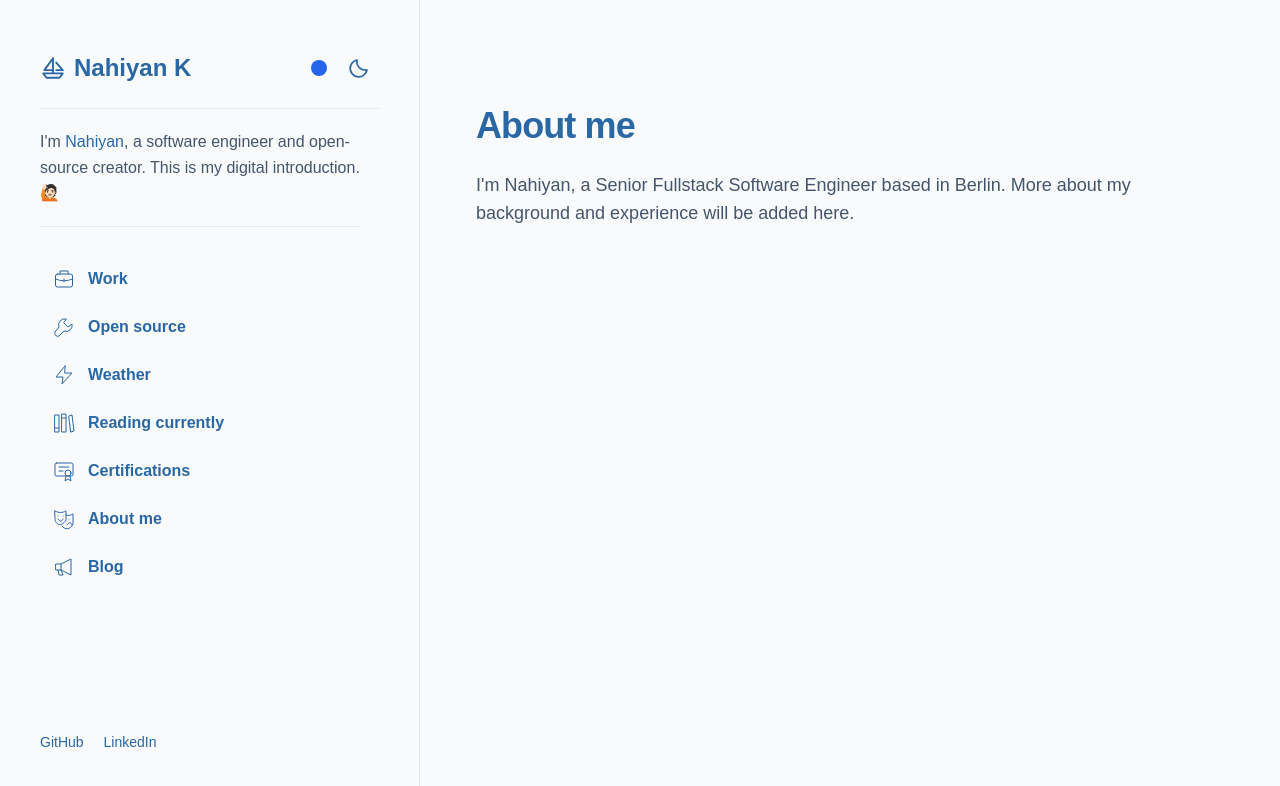
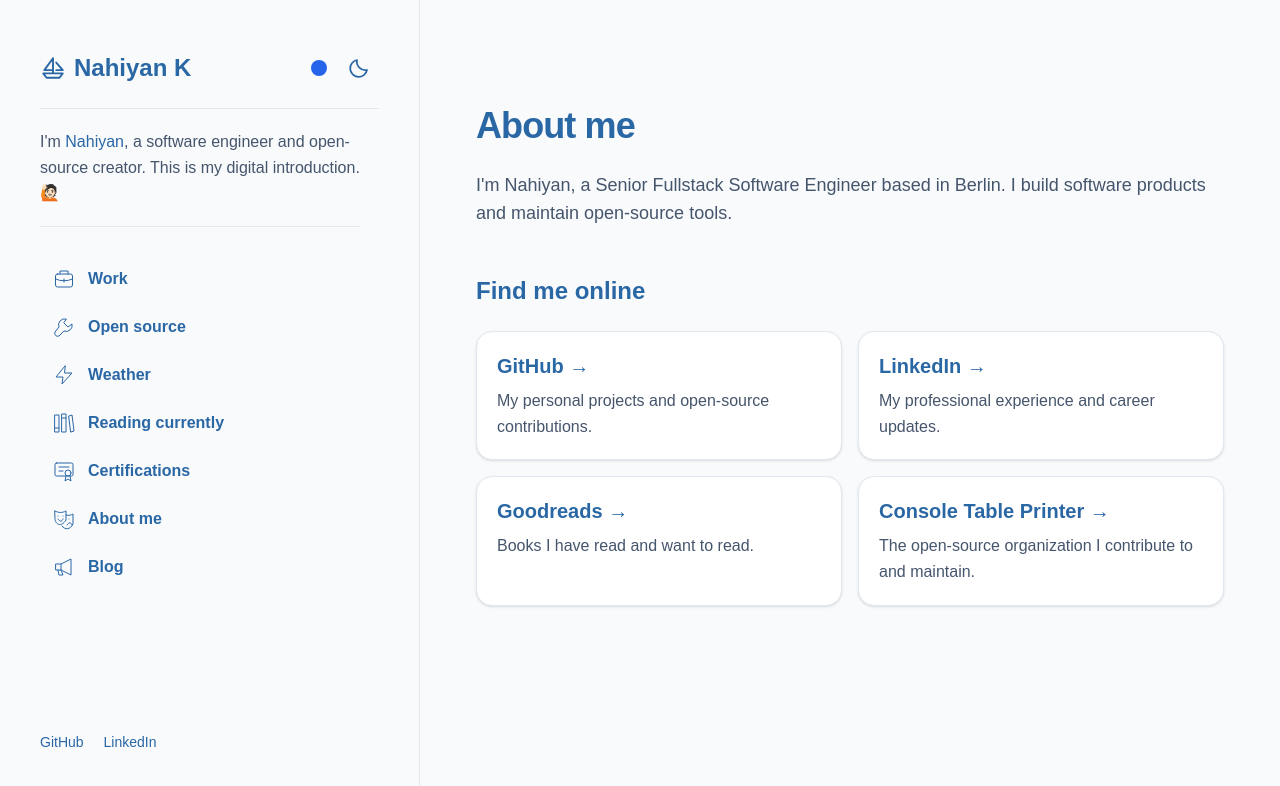
Before and after one commit to ayonious/oyon-portfolio, a Next.js app: page /about in a window 1280 px wide. Shown: the top 786 px of the page. Built offline with nearby package versions, Linux system fonts and the light colour scheme.

Commit message:
feat: add profile links to about page

```diff
--- a/app/about/page.tsx
+++ b/app/about/page.tsx
@@ -1,13 +1,56 @@
 export default function AboutPage() {
+  const profiles = [
+    {
+      name: "GitHub",
+      description: "My personal projects and open-source contributions.",
+      url: "https://github.com/ayonious",
+    },
+    {
+      name: "LinkedIn",
+      description: "My professional experience and career updates.",
+      url: "https://www.linkedin.com/in/nahiyan-k-0782743a",
+    },
+    {
+      name: "Goodreads",
+      description: "Books I have read and want to read.",
+      url: "https://www.goodreads.com/user/show/95339067-nahiyan-k",
+    },
+    {
+      name: "Console Table Printer",
+      description: "The open-source organization I contribute to and maintain.",
+      url: "https://github.com/console-table-printer",
+    },
+  ];
+
   return (
-    <section className="max-w-2xl py-8 sm:py-16">
-      <h1 className="text-4xl font-bold tracking-tight text-slate-950 dark:text-slate-50">
+    <div className="max-w-4xl py-8 sm:py-16">
+      <h1 className="text-4xl font-bold tracking-tight">
         About me
       </h1>
       <p className="mt-6 text-lg text-slate-600 dark:text-slate-300">
         I&apos;m Nahiyan, a Senior Fullstack Software Engineer based in Berlin.
-        More about my background and experience will be added here.
+        I build software products and maintain open-source tools.
       </p>
-    </section>
+
+      <section className="mt-12">
+        <h2 className="text-2xl font-bold">Find me online</h2>
+        <div className="mt-6 grid gap-4 sm:grid-cols-2">
+          {profiles.map((profile) => (
+            <a
+              key={profile.url}
+              href={profile.url}
+              target="_blank"
+              rel="noreferrer"
+              className="rounded-2xl border border-slate-200 bg-white p-5 no-underline shadow-sm transition-colors hover:bg-[var(--accent-soft)] dark:border-slate-700 dark:bg-slate-900 dark:hover:bg-[var(--accent-soft)]"
+            >
+              <h3 className="text-xl font-bold">{profile.name} →</h3>
+              <p className="mt-2 text-slate-600 dark:text-slate-300">
+                {profile.description}
+              </p>
+            </a>
+          ))}
+        </div>
+      </section>
+    </div>
   );
 }
```
